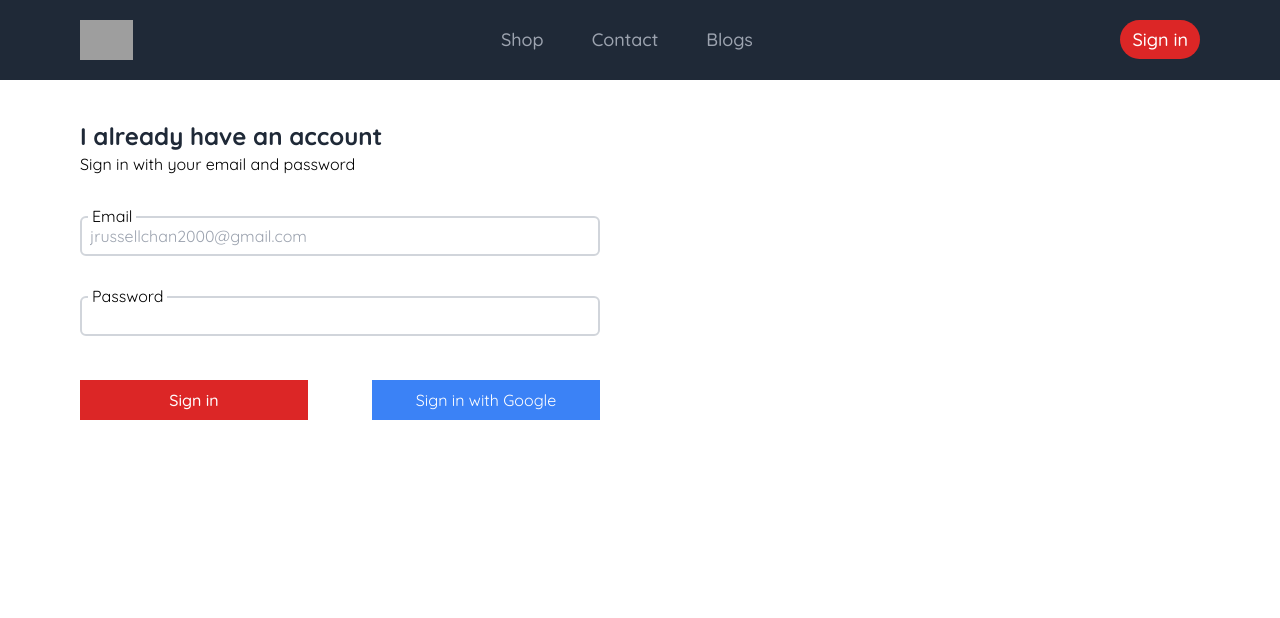
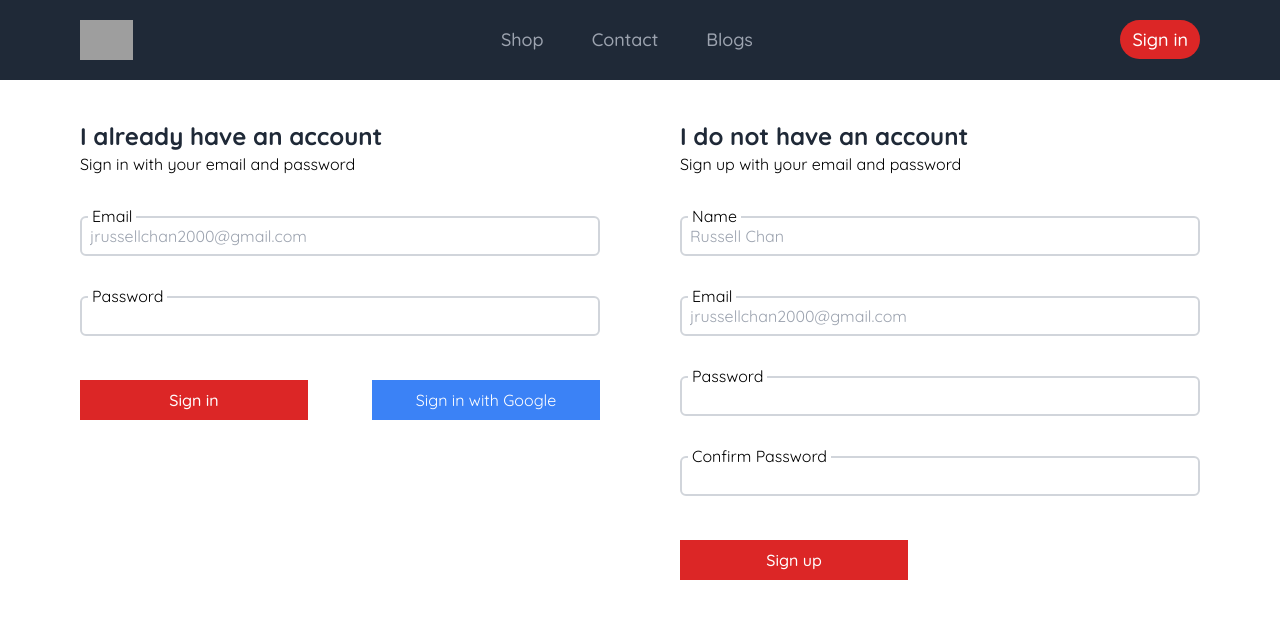
Before and after one commit to jrchan30/vinds-ecomm, a React (Create React App) app: page /signin in a window 1280 px wide. Shown: the top 618 px of the page. Built offline with nearby package versions, Linux system fonts and the light colour scheme; no server answers; grey boxes are pictures that could not be loaded.

Commit message:
added firestore integration to insert user auth using oauth and email password methods

```diff
--- a/src/App.js
+++ b/src/App.js
@@ -6,7 +6,7 @@ import { Switch, Route } from "react-router-dom";
 import LiquidsPage from "./pages/liquids/LiquidsPage";
 import ShopPage from "./pages/shop/ShopPage";
 import SignInSignUp from "./pages/sign-in-and-sign-up/SignInSignUp";
-import { auth } from "./firebase/firebaseUtils";
+import { auth, createUserProfileDocument } from "./firebase/firebaseUtils";
 
 function App() {
   const [currentUser, setCurrentUser] = useState(null);
@@ -14,14 +14,28 @@ function App() {
   // let unsubscribeFromAuth = null;
 
   useEffect(() => {
-    let unsubscribeFromAuth = auth.onAuthStateChanged((user) => {
-      setCurrentUser(user);
-      console.log(user);
+    let unsubscribeFromAuth = auth.onAuthStateChanged(async (userAuth) => {
+      if (userAuth) {
+        const userRef = await createUserProfileDocument(userAuth);
+
+        userRef.onSnapshot((snapShot) => {
+          setCurrentUser({
+            id: snapShot.id,
+            ...snapShot.data(),
+          });
+        });
+      } else {
+        setCurrentUser(userAuth);
+      }
     });
     return () => {
       unsubscribeFromAuth();
     };
   }, []);
+
+  useEffect(() => {
+    console.log(currentUser);
+  }, [currentUser]);
 
   return (
     <div>
--- a/src/components/SignIn.jsx
+++ b/src/components/SignIn.jsx
@@ -14,7 +14,6 @@ function SignIn() {
 
   const handleSubmit = (e) => {
     e.preventDefault();
-    console.log(state);
     setState({ email: "", password: "" });
   };
 
@@ -44,6 +43,7 @@ function SignIn() {
           handleChange={handleChange}
           placeholder="jrussellchan2000@gmail.com"
           label="Email"
+          autoComplete="email"
         />
         <FormInput
           type="password"
@@ -52,6 +52,7 @@ function SignIn() {
           required
           handleChange={handleChange}
           label="Password"
+          autoComplete="current-password"
         />
         <div className="mt-16 grid grid-cols-2 gap-16">
           <CustomButton type="submit">Sign in</CustomButton>
--- /dev/null
+++ b/src/components/SignUp.jsx
@@ -0,0 +1,102 @@
+import React, { useState } from "react";
+
+import CustomButton from "./CustomButton";
+import FormInput from "./FormInput";
+
+import { auth, createUserProfileDocument } from "../firebase/firebaseUtils";
+
+const SignUp = () => {
+  const INITIAL_STATE = {
+    displayName: "",
+    email: "",
+    password: "",
+    confirmPassword: "",
+  };
+
+  const [state, setState] = useState(INITIAL_STATE);
+
+  const handleSubmit = async (e) => {
+    e.preventDefault();
+    const { displayName, email, password, confirmPassword } = state;
+    if (password !== confirmPassword) {
+      alert("passwords don't match");
+      return;
+    }
+
+    try {
+      const { user } = await auth.createUserWithEmailAndPassword(
+        email,
+        password
+      );
+      await createUserProfileDocument(user, { displayName });
+      setState({ ...INITIAL_STATE });
+    } catch (err) {
+      console.log(err);
+    }
+  };
+
+  const handleChange = (e) => {
+    const { value, name } = e.target;
+    setState({
+      ...state,
+      [name]: value,
+    });
+  };
+
+  return (
+    <div className="w-full">
+      <div className="mb-5">
+        <h2 className="text-2xl font-bold text-gray-800">
+          I do not have an account
+        </h2>
+        <span>Sign up with your email and password</span>
+      </div>
+
+      <form onSubmit={handleSubmit} autoComplete="off">
+        <FormInput
+          type="text"
+          name="displayName"
+          value={state.displayName}
+          required
+          handleChange={handleChange}
+          placeholder="Russell Chan"
+          label="Name"
+          autoComplete="name"
+        />
+        <FormInput
+          type="email"
+          name="email"
+          value={state.email}
+          required
+          handleChange={handleChange}
+          placeholder="jrussellchan2000@gmail.com"
+          label="Email"
+          autoComplete="email"
+        />
+        <FormInput
+          type="password"
+          name="password"
+          value={state.password}
+          required
+          handleChange={handleChange}
+          label="Password"
+          autoComplete="new-password"
+        />
+        <FormInput
+          type="password"
+          name="confirmPassword"
+          value={state.confirmPassword}
+          required
+          handleChange={handleChange}
+          label="Confirm Password"
+          autoComplete="new-password"
+        />
+        <div className="mt-16 grid grid-cols-2 gap-16">
+          <CustomButton type="submit">Sign up</CustomButton>
+        </div>
+      </form>
+    </div>
+  );
+};
+
+export default SignUp;
--- a/src/firebase/firebaseUtils.js
+++ b/src/firebase/firebaseUtils.js
@@ -12,7 +12,35 @@ const config = {
   measurementId: process.env.REACT_APP_MEASUREMENT_ID,
 };
 
-firebase.initializeApp(config);
+export const createUserProfileDocument = async (userAuth, additionalData) => {
+  if (!auth) return;
+
+  const userRef = firestore.doc(`users/${userAuth.uid}`);
+
+  const snapShot = await userRef.get();
+
+  if (!snapShot.exists) {
+    const { displayName, email } = userAuth;
+    const createdAt = new Date();
+
+    try {
+      await userRef.set({
+        displayName,
+        email,
+        createdAt,
+        ...additionalData,
+      });
+    } catch (err) {
+      console.log("Error created user", err.message);
+    }
+  }
+
+  return userRef;
+};
+
+if (!firebase.apps.length) {
+  firebase.initializeApp(config);
+}
 
 export const auth = firebase.auth();
 export const firestore = firebase.firestore();
--- a/src/index.js
+++ b/src/index.js
@@ -17,4 +17,4 @@ ReactDOM.render(
 // If you want to start measuring performance in your app, pass a function
 // to log results (for example: reportWebVitals(console.log))
 // or send to an analytics endpoint. Learn more: https://bit.ly/CRA-vitals
-reportWebVitals(console.log);
+reportWebVitals();
--- a/src/pages/sign-in-and-sign-up/SignInSignUp.jsx
+++ b/src/pages/sign-in-and-sign-up/SignInSignUp.jsx
@@ -1,11 +1,13 @@
 import React from "react";
 import SignIn from "../../components/SignIn";
+import SignUp from "../../components/SignUp";
 
 const SignInSignUp = () => {
   return (
     <div className="mt-10">
       <div className="grid grid-cols-2 gap-20">
         <SignIn />
+        <SignUp />
       </div>
     </div>
   );
```
